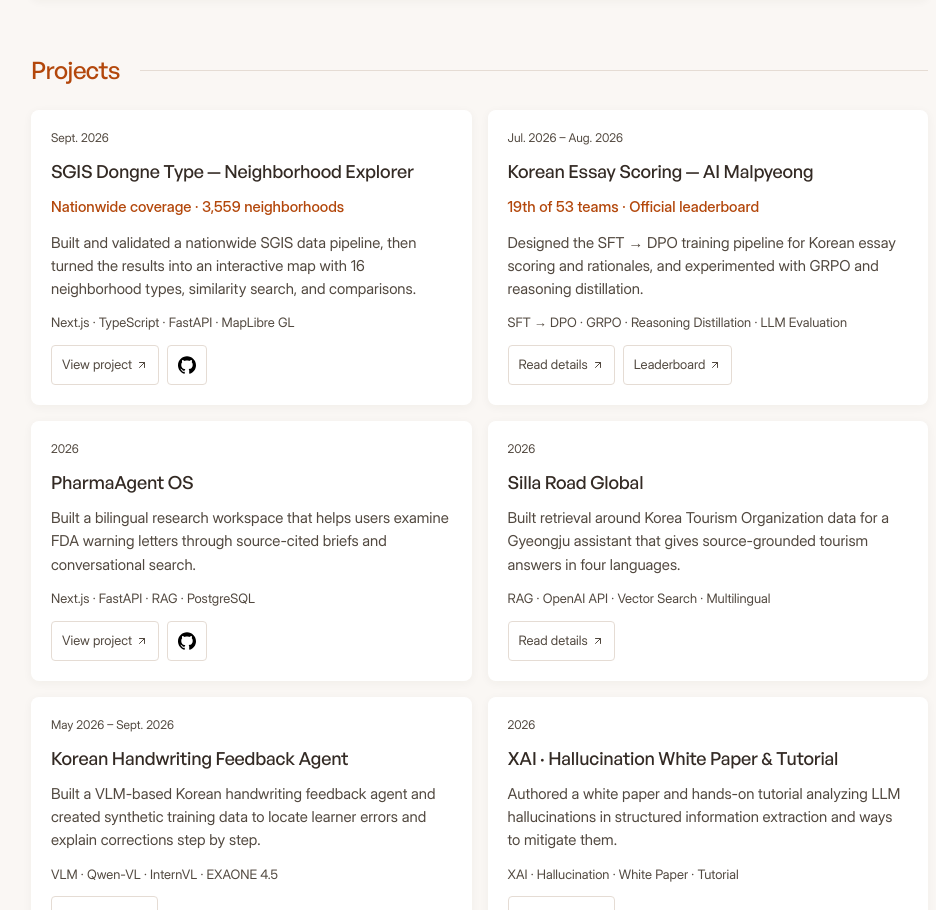
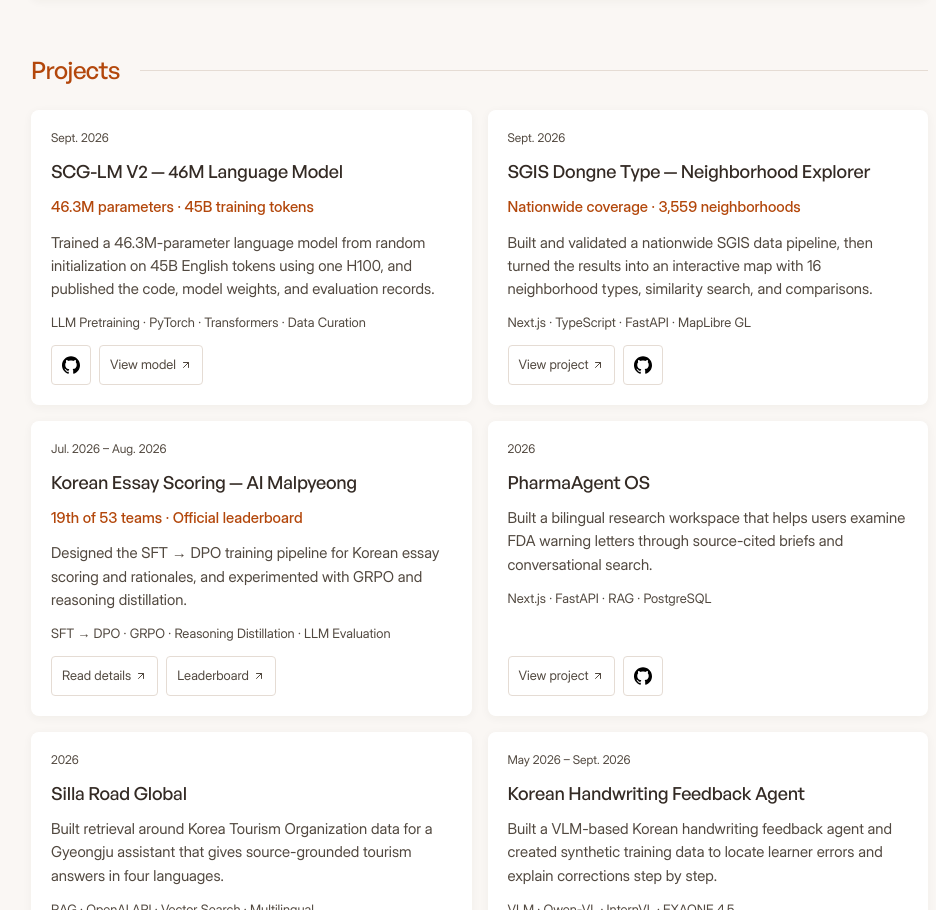
Before and after one commit to davemaxuell/CV, a React (Vite) app: page / in a window 1280 px wide. Shown: the part 2793-3703 px from the top of the page, without its empty margins (297-1233 px from the left). Built offline with nearby package versions, Linux system fonts and the light colour scheme; a web font is replaced by a local one.

Commit message:
Add SCG-LM V2 project and model links

```diff
--- a/src/academic/AcademicPage.tsx
+++ b/src/academic/AcademicPage.tsx
@@ -128,6 +128,7 @@ export default function AcademicPage() {
           <div className="academic-links">
             {project.liveUrl && <a href={project.liveUrl} {...external} aria-label={`View project: ${project.title}`}>Live project ↗</a>}
             {project.repositoryUrl && <a className="academic-github-link" href={project.repositoryUrl} {...external} aria-label={`View ${project.title} on GitHub`} title="View on GitHub"><img src="/links/github.svg" alt="" width="18" height="18" /></a>}
+            {project.modelUrl && <a href={project.modelUrl} {...external} aria-label={`View ${project.title} on Hugging Face`}>Model on Hugging Face ↗</a>}
             {project.leaderboardUrl && <a href={project.leaderboardUrl} {...external} aria-label={`Official leaderboard: ${project.title}`}>Official leaderboard ↗</a>}
           </div>
           <details className="academic-details"><summary>Project details</summary>
--- a/src/components/CVModal.tsx
+++ b/src/components/CVModal.tsx
@@ -38,7 +38,7 @@ ${skillCategories.map(c => `**${c.title}:** ${c.items.join(', ')}`).join('\n\n')
 ${experiences.map(e => `### ${e.company}\n*${e.period}*\n**${e.role}**\n${e.points.map(p => `- ${p}`).join('\n')}`).join('\n\n')}
 
 ## PROJECTS
-${projects.map(p => `### ${p.title} | ${p.subtitle || ''}\n*${p.period}*\n**${p.affiliation || ''}**\n- ${p.description}\n${p.highlights.map(h => `- ${h}`).join('\n')}`).join('\n\n')}
+${projects.map(p => `### ${p.title} | ${p.subtitle || ''}\n*${p.period}*\n**${p.affiliation || ''}**\n- ${p.description}\n${p.highlights.map(h => `- ${h}`).join('\n')}${p.repositoryUrl ? `\n- Code: ${p.repositoryUrl}` : ''}${p.modelUrl ? `\n- Model: ${p.modelUrl}` : ''}`).join('\n\n')}
 
 ## PUBLICATIONS / CONFERENCES
 ${publications.map(pub => `### ${pub.title}\n*${pub.conference}, ${pub.year}*\n**${pub.authorRole}${pub.award ? ` | ${pub.award}` : ''}**\n${pub.summary}`).join('\n\n')}
@@ -219,6 +219,12 @@ ${languageSkills.map(skill => `- **${skill.title}** (${skill.year}) — ${skill.
                       <li key={i}>{h}</li>
                     ))}
                   </ul>
+                  {(proj.repositoryUrl || proj.modelUrl) && (
+                    <div className="flex flex-wrap gap-x-3 mt-1 text-neutral-700">
+                      {proj.repositoryUrl && <a href={proj.repositoryUrl} target="_blank" rel="noopener noreferrer">Code ↗</a>}
+                      {proj.modelUrl && <a href={proj.modelUrl} target="_blank" rel="noopener noreferrer">Model ↗</a>}
+                    </div>
+                  )}
                 </div>
               ))}
             </div>
--- a/src/components/ProjectsSection.tsx
+++ b/src/components/ProjectsSection.tsx
@@ -19,7 +19,7 @@ export const ProjectsSection = ({
                 {p.result && <p className="project-result">{p.result}</p>}
                 <p>{p.description}</p>
                 <p className="project-tools">{p.tags.slice(0, 4).join(' · ')}</p>
-                {p.liveUrl || p.repositoryUrl ? (
+                {p.liveUrl || p.repositoryUrl || p.modelUrl ? (
                   <div className="project-actions">
                     {p.liveUrl && (
                       <a className="project-link" href={p.liveUrl} target="_blank" rel="noopener noreferrer" aria-label={`View project: ${p.title}`}>
@@ -29,6 +29,11 @@ export const ProjectsSection = ({
                     {p.repositoryUrl && (
                       <a className="project-link project-link--github" href={p.repositoryUrl} target="_blank" rel="noopener noreferrer" aria-label={`View ${p.title} on GitHub`} title="View on GitHub">
                         <img src={`${import.meta.env.BASE_URL}links/github.svg`} alt="" width={18} height={18} />
+                      </a>
+                    )}
+                    {p.modelUrl && (
+                      <a className="project-link" href={p.modelUrl} target="_blank" rel="noopener noreferrer" aria-label={`View ${p.title} on Hugging Face`}>
+                        View model <ArrowUpRight size={12} aria-hidden="true" />
                       </a>
                     )}
                   </div>
--- a/src/data/avatarDialogues.ts
+++ b/src/data/avatarDialogues.ts
@@ -49,7 +49,7 @@ export const avatarDialogues: Record<string, AvatarDialogue> = {
   projects: {
     label: 'Things I have worked on',
     lines: [
-      "My projects range from Korean handwriting feedback to tourism recommendations. Pick one and I'll introduce it.",
+      "My projects range from training a small language model to Korean handwriting feedback. Pick one and I'll introduce it.",
       "I work on both research ideas and usable services. These cards show some of the results.",
       "I've explored language learning, public information, and tourism here. The project details explain how each system works.",
     ],
@@ -148,6 +148,14 @@ export const avatarDialogues: Record<string, AvatarDialogue> = {
       "As a teaching assistant, I helped students explore attention mechanisms, prompt engineering, and the basics of language models.",
       "I supported coding and fine-tuning exercises with PyTorch and Hugging Face Transformers. This work involved explaining as well as implementing.",
       "My teaching assistant role supported introductory LLM instruction at BUFS. Plenty of ideas to turn into working code!",
+    ],
+  },
+  'project:scg-lm-v2': {
+    label: 'SCG-LM V2',
+    lines: [
+      "I trained SCG-LM V2 from scratch: 46.3 million parameters and 45 billion English training tokens.",
+      "The base model trained for 31.9 hours on one H100. Its weights and evaluation records are public.",
+      "This is a text-completion model, not a chat assistant. The card links to both the code and the base model.",
     ],
   },
   'project:sgis-dongne-type': {
--- a/src/data/portfolioData.ts
+++ b/src/data/portfolioData.ts
@@ -348,6 +348,22 @@ export const publications: Publication[] = [
 
 export const projects: Project[] = [
   {
+    id: "scg-lm-v2",
+    title: "SCG-LM V2 — 46M Language Model",
+    subtitle: "From-scratch English language model · Global Innovation Build Challenge V2",
+    period: "Sept. 2026",
+    result: "46.3M parameters · 45B training tokens",
+    description: "Trained a 46.3M-parameter language model from random initialization on 45B English tokens using one H100, and published the code, model weights, and evaluation records.",
+    highlights: [
+      "Built a 12-layer decoder-only transformer and 16,384-token byte-level BPE tokenizer without pretrained weights or distillation.",
+      "Curated 22.45B unique tokens from six text sources with deduplication and benchmark-overlap controls; completed pretraining in 31.9 hours on one H100.",
+      "Recorded a 23.85 WikiText-103 validation perplexity and 47.12% mean zero-shot accuracy across HellaSwag, ARC-Easy, PIQA, and WinoGrande."
+    ],
+    tags: ["LLM Pretraining", "PyTorch", "Transformers", "Data Curation"],
+    repositoryUrl: "https://github.com/davemaxuell/Global-Innovation-Build-Challenge-V2",
+    modelUrl: "https://huggingface.co/davemaxuellkr/scglm-v2-46m"
+  },
+  {
     id: "sgis-dongne-type",
     title: "SGIS Dongne Type — Neighborhood Explorer",
     subtitle: "우리 동네는 어떤 타입? · Neighborhood Statistics & Similarity Search",
--- a/src/types.ts
+++ b/src/types.ts
@@ -26,6 +26,7 @@ export interface Project {
   linkText?: string;
   liveUrl?: string;
   repositoryUrl?: string;
+  modelUrl?: string;
   result?: string;
   leaderboardUrl?: string;
   award?: string;
```
Also changed, not shown: 2 other files (tests, documents, lock files or other folders).
